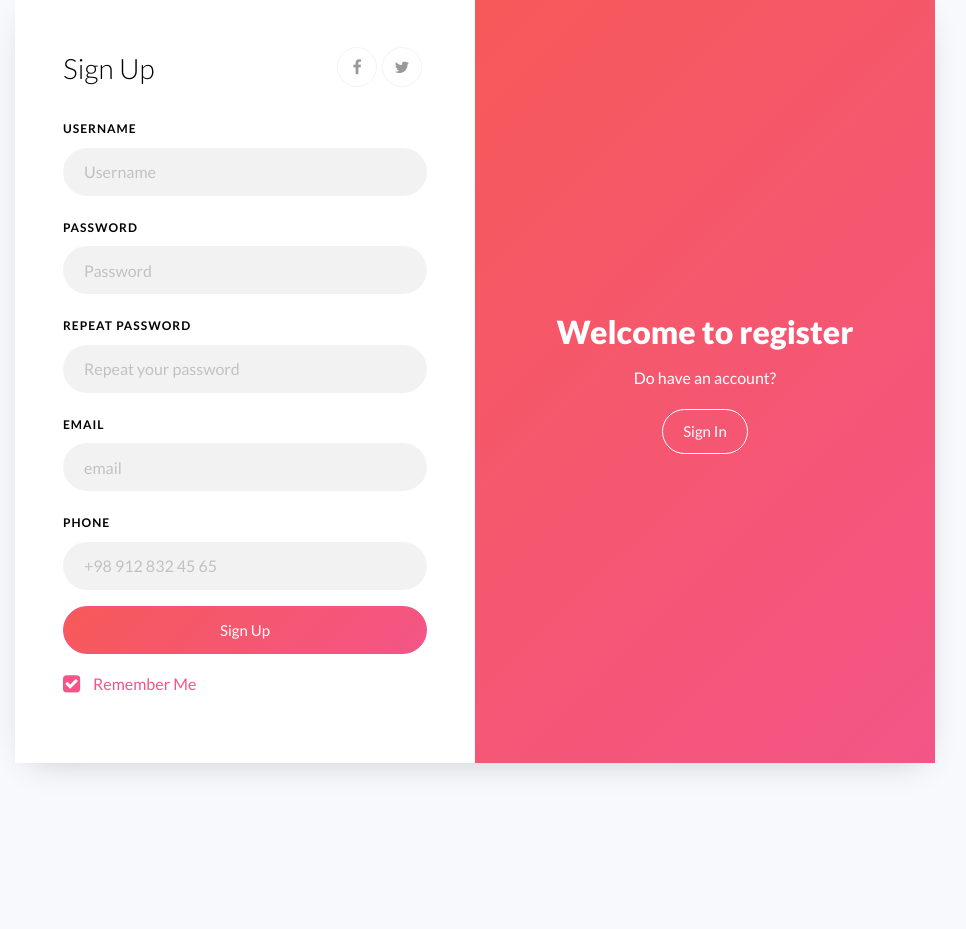
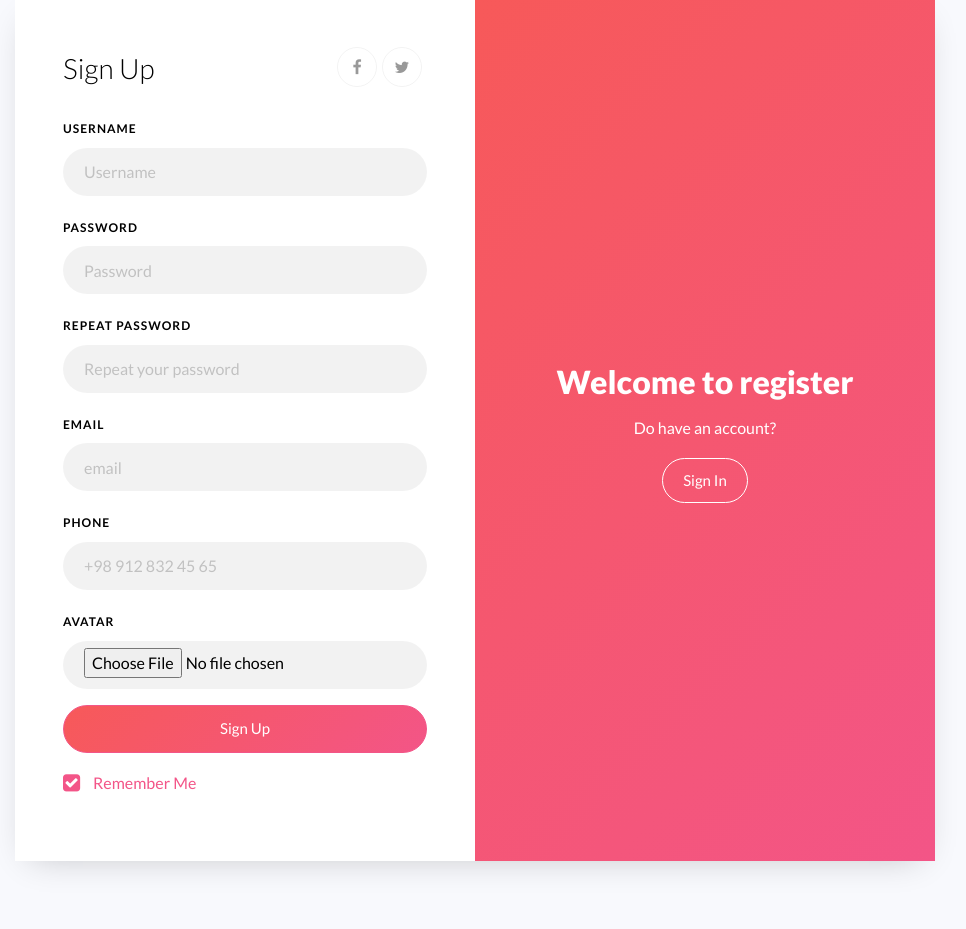
Before and after one commit to mmadreza99/Transportation_system, a Django app: page /blog/register/ in a window 1280 px wide. Shown: the part 211-1140 px from the top of the page, without its empty margins (165-1131 px from the left). Before the commit the page ends 983 px from the top, so only its background shows below. Run offline with Django 3.2, Linux system fonts and the light colour scheme; some libraries are stand-ins or nearby versions.

Commit message:
add field avatar

```diff
--- a/Transportation/Blog/templates/Blog/login.html
+++ b/Transportation/Blog/templates/Blog/login.html
@@ -44,7 +44,7 @@
 			      			<div class="form-group mb-3">
 								{{ form.username.errors}}
 			      				<label class="label" id="{{ form.username.id_for_label }} " for="username">Username</label>
-			      				<input type="text" class="form-control" placeholder="Username" maxlength="150" name="{{ form.username.html_name }}"  {% if form.username.value != None %} value="{{ form.username.value }}" {% endif %}">
+			      				<input type="text" class="form-control" placeholder="Username" maxlength="150" name="{{ form.username.html_name }}"  {% if form.username.value != None %} value="{{ form.username.value }}" {% endif %} />
 			      			</div>
 		            		<div class="form-group mb-3">
 								{{ form.password.errors}}
--- a/Transportation/Blog/templates/Blog/register.html
+++ b/Transportation/Blog/templates/Blog/register.html
@@ -66,6 +66,11 @@
 						<label class="label" id="{{ form.phone_number.id_for_label }}" for="phone_number">Phone </label>
 		              	<input type="text" class="form-control" placeholder="+98 912 832 45 65" name="{{ form.phone_number.html_name }}" {% if form.phone_number.value != None %} value="{{ form.phone_number.value }}" {% endif %}/>
 		            	</div>
+						<div class="form-group mb-3">
+						{{ form.phone_number.errors}}
+						<label class="label" id="{{ form.avatar.id_for_label }}" for="avatar">Avatar </label>
+		              	<input type="file"class="form-control" placeholder="avatar" name="{{ form.avatar.html_name }}" {% if form.avatar.value != None %} value="{{ form.avatar.value }}" {% endif %}/>
+		            	</div>
 		            	<div class="form-group">
 		            		<button type="submit" class="form-control btn btn-primary submit px-3" value="register">Sign Up</button>
 		            	</div>
@@ -85,4 +90,8 @@
 			</div>
 		</div>
 	</section>
+
+
+
+
 {% endblock body %}
```
